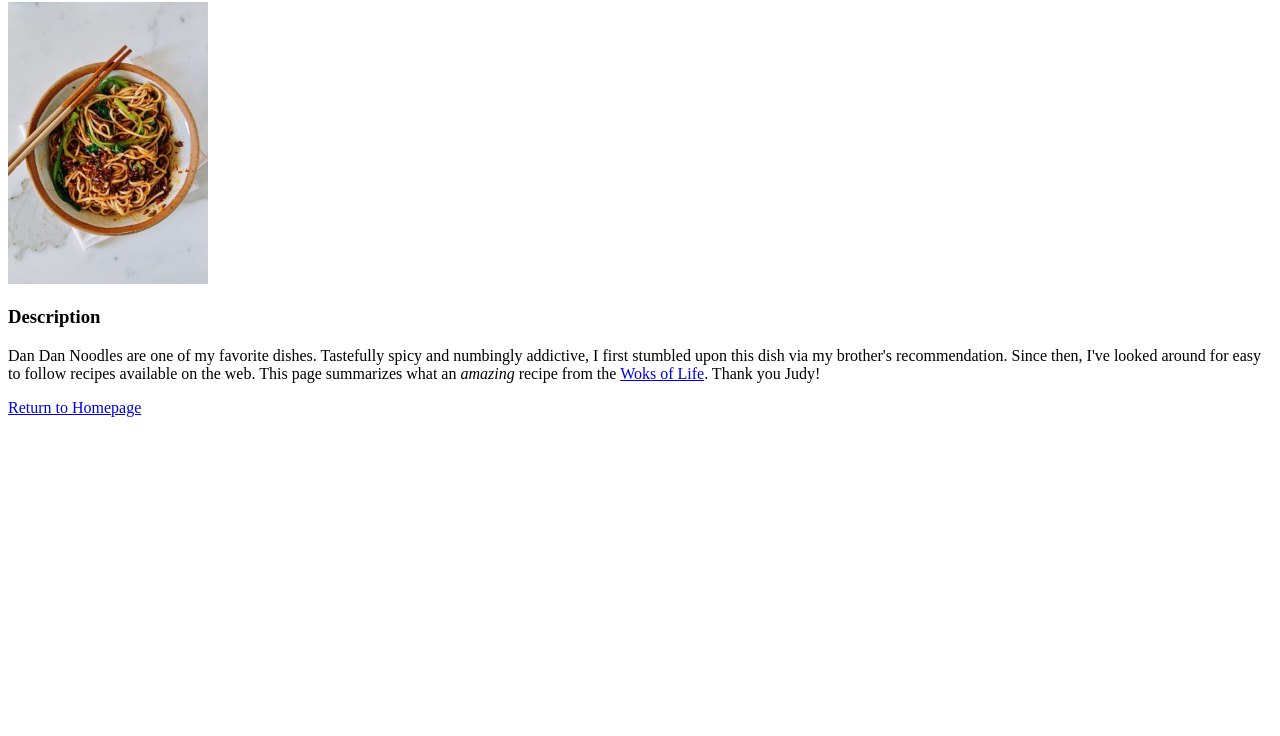
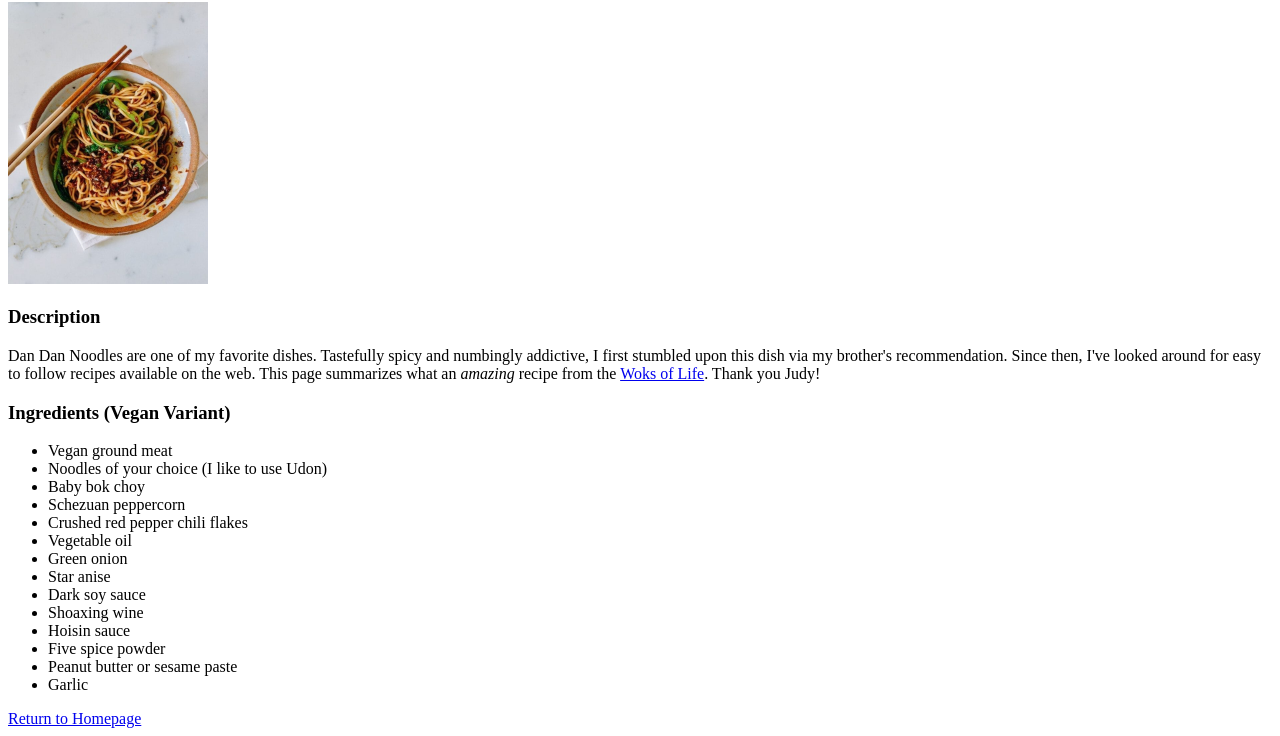
Before and after one commit to mellownin/odin-recipes, a plain HTML site: page recipes/ddnoodles.html in a window 1280 px wide. Shown: the part 78-814 px from the top of the page. Drawn offline with Linux system fonts and the light colour scheme.

Commit message:
Add recipe ingredients

```diff
--- a/recipes/ddnoodles.html
+++ b/recipes/ddnoodles.html
@@ -18,6 +18,23 @@
             Thank you Judy!
         </p>
 
+        <h3>Ingredients (Vegan Variant)</h3>
+        <ul>
+            <li>Vegan ground meat</li>
+            <li>Noodles of your choice (I like to use Udon)</li>
+            <li>Baby bok choy</li>
+            <li>Schezuan peppercorn</li>
+            <li>Crushed red pepper chili flakes</li>
+            <li>Vegetable oil</li>
+            <li>Green onion</li>
+            <li>Star anise</li>
+            <li>Dark soy sauce</li>
+            <li>Shoaxing wine</li>
+            <li>Hoisin sauce</li>
+            <li>Five spice powder</li>
+            <li>Peanut butter or sesame paste</li>
+            <li>Garlic</li>
+        </ul>
 
         <a href="../index.html">Return to Homepage</a>
     </body>
```
